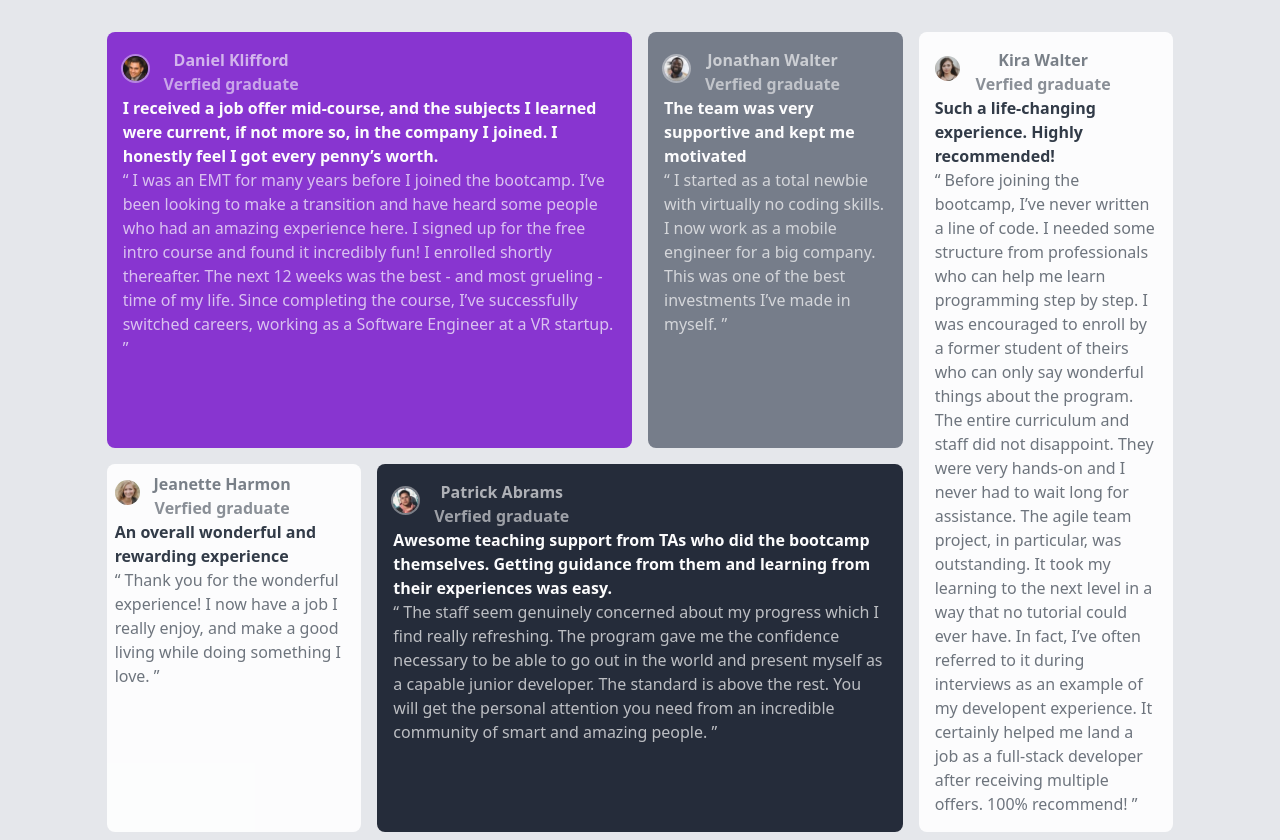
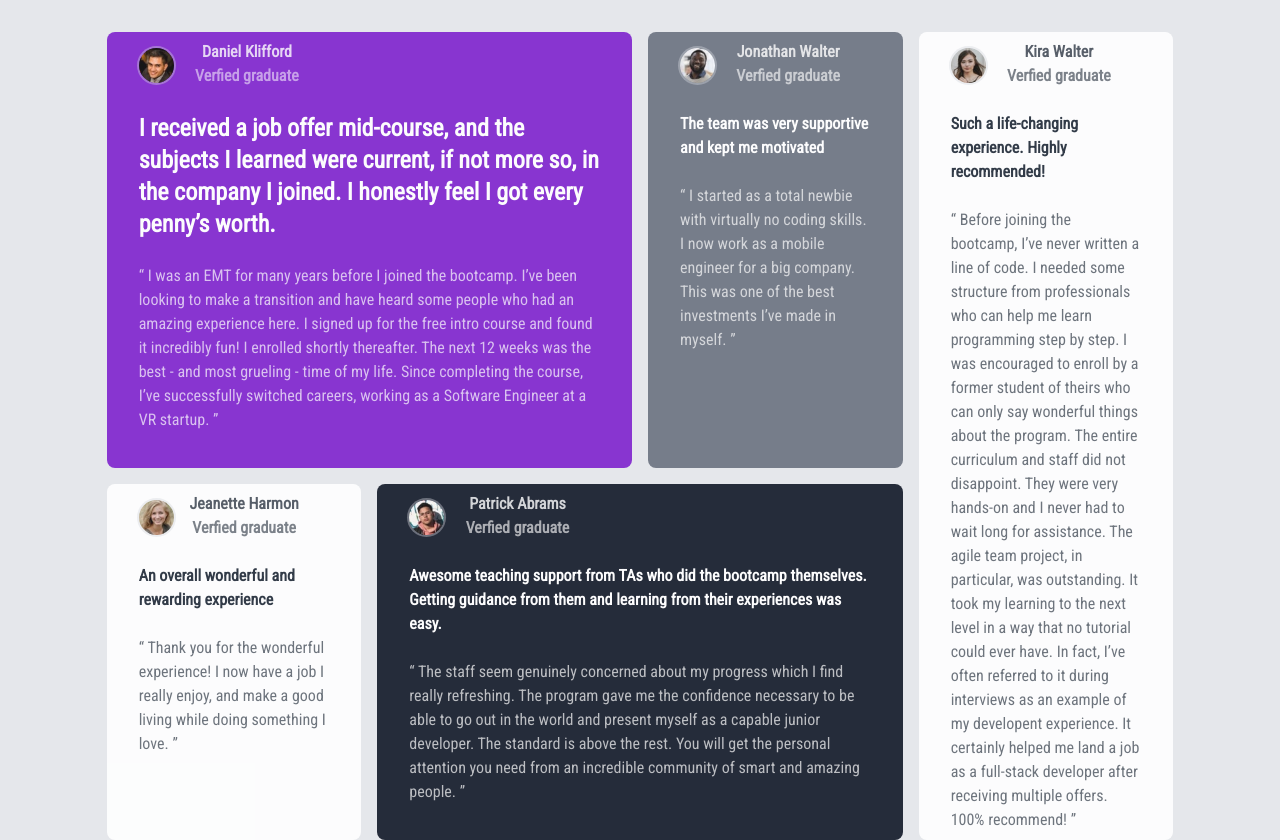
Before and after one commit to bereketli/fronendmentor, a website: page testimonial-grid-tailwind/index.html in a window 1280 px wide. Drawn offline with Linux system fonts and the light colour scheme; a web font is replaced by a local one.

Commit message:
font modification

```diff
--- a/testimonial-grid-tailwind/index.html
+++ b/testimonial-grid-tailwind/index.html
@@ -4,26 +4,29 @@
   <meta charset="UTF-8">
   <meta name="viewport" content="width=device-width, initial-scale=1.0">
   <link href="./dist/output.css" rel=" stylesheet">
+  <link href="https://fonts.googleapis.com/css?family=Font+Name" rel="stylesheet">
+
 </head>
 <body class=" bg-gray-200  ">
 
  <div class=" flex  justify-center items-center ">
-    <div class="sm:w-screen m-auto mt-8 grid md:grid-cols-4 gap-4 md:w-10/12 opacity-90 ">
-        <div class="md:col-span-2  text-white p-4 bg-purple-700 rounded-lg">
+    <div class="sm:w-screen m-auto mt-8 lg:grid grid-cols-4 gap-4 md:w-10/12 font-roboto_condensed opacity-90 ">
+        <div class="lg:col-span-2  text-white py-2 px-8 bg-purple-700 rounded-lg">
             <div class="profile ">
-                <div class="mt-2"> <img class= "img-profile " src= "../images/image-daniel.jpg " alt="Daniel-imagge"></div>
+                <div class="mt-2"> <img class= "img-profile" src= "./images/image-daniel.jpg " alt="Daniel-imagge"></div>
                 <div class=" text-center name">
-                    <h2 class="name">Daniel Klifford</h2>
-                    <span class="opacity-70">Verfied graduate</span>
+                    <h2 class="name ">Daniel Klifford</h2>
+                    <span class="opacity-60">Verfied graduate</span>
 
                 </div>
             </div>
 
-                <p class=" text-left "><span class="mt-2 font-semibold ">I received a job offer mid-course, and the subjects I learned were current, if not more so,
+                <p class=" text-left mt-6 "><span class="mt-2 text-2xl font-semibold ">I received a job offer mid-course, and the subjects I learned were current, if not more so,
                     in the company I joined. I honestly feel I got every penny’s worth.</span>
                     <br>
+                    <br>
 
-                <span class="opacity-70 ">   “ I was an EMT for many years before I joined the bootcamp. I’ve been looking to make a
+                <span class="opacity-70 mt-4">   “ I was an EMT for many years before I joined the bootcamp. I’ve been looking to make a
                     transition and have heard some people who had an amazing experience here. I signed up
                     for the free intro course and found it incredibly fun! I enrolled shortly thereafter.
                     The next 12 weeks was the best - and most grueling - time of my life. Since completing
@@ -33,10 +36,10 @@
 
 
         </div>
-        <div class="bg-gray-500 text-white p-4 rounded-lg">
+        <div class="bg-gray-500 text-white py-2 px-8 rounded-lg">
 
             <div class="profile ">
-                <div class="mt-2"> <img class= "img-profile " src= "../images/image-jonathan.jpg " alt="Daniel-imagge"></div>
+                <div class="mt-2"> <img class= "img-profile " src= "./images/image-jonathan.jpg " alt="Daniel-imagge"></div>
                 <div class=" text-center name">
                     <h2 class="name">Jonathan Walter</h2>
                     <span class="opacity-70">Verfied graduate</span>
@@ -44,7 +47,8 @@
                 </div>
             </div>
 
-                <p class=" text-left "><span class="mt-2 font-semibold ">The team was very supportive and kept me motivated</span>
+                <p class=" text-left mt-6 "><span class="mt-2 font-semibold ">The team was very supportive and kept me motivated</span>
+                    <br>
                     <br>
 
                 <span class="opacity-70 ">   “ I started as a total newbie with virtually no coding skills. I now work as a mobile engineer
@@ -53,10 +57,10 @@
 
 
         </div>
-        <div class="md:row-span-2 p-4 bg-white text-gray-800 rounded-lg">
+        <div class="lg:row-span-2 py-2 px-8 bg-white text-gray-800 rounded-lg">
 
             <div class="profile ">
-                <div class="mt-2"> <img class= "img-profile " src= "../images/image-kira.jpg" alt="Daniel-imagge"></div>
+                <div class="mt-2"> <img class= "img-profile " src= "./images/image-kira.jpg" alt="Daniel-imagge"></div>
                 <div class=" text-center name">
                     <h2 class="name">Kira Walter</h2>
                     <span class="opacity-70">Verfied graduate</span>
@@ -64,7 +68,8 @@
                 </div>
             </div>
 
-                <p class=" text-left "><span class="mt-2 font-semibold "> Such a life-changing experience. Highly recommended!</span>
+                <p class=" text-left mt-6 "><span class="mt-2 font-semibold "> Such a life-changing experience. Highly recommended!</span>
+                    <br>
                     <br>
 
                 <span class="opacity-70 ">  “ Before joining the bootcamp, I’ve never written a line of code. I needed some structure from
@@ -79,11 +84,11 @@
 
 
         </div>
-        <div class="bg-white p-2 text-gray-800 rounded-lg">
+        <div class="bg-white py-2 px-8 text-gray-800 rounded-lg">
 
 
             <div class="profile ">
-                <div class="mt-2"> <img class= "img-profile " src= "../images/image-jeanette.jpg" alt="Daniel-imagge"></div>
+                <div class="mt-2"> <img class= "img-profile " src= "./images/image-jeanette.jpg" alt="Daniel-imagge"></div>
                 <div class=" text-center name">
                     <h2 class="name">Jeanette Harmon</h2>
                     <span class="opacity-70">Verfied graduate</span>
@@ -91,7 +96,8 @@
                 </div>
             </div>
 
-                <p class=" text-left "><span class="mt-2 font-semibold ">   An overall wonderful and rewarding experience</span>
+                <p class=" text-left mt-6 "><span class="mt-2 font-semibold ">   An overall wonderful and rewarding experience</span>
+                    <br>
                     <br>
 
                 <span class="opacity-70 ">   “ Thank you for the wonderful experience! I now have a job I really enjoy, and make a good living
@@ -99,11 +105,11 @@
                   </span></p>
 
         </div>
-        <div class="bg-gray-900 p-4 text-white md:col-span-2 rounded-lg">
+        <div class="bg-gray-900 py-2 px-8 text-white lg:col-span-2 rounded-lg">
 
 
             <div class="profile ">
-                <div class="mt-2"> <img class= "img-profile " src= "../images/image-patrick.jpg" alt="Daniel-imagge"></div>
+                <div class="mt-2"> <img class= "img-profile " src= "./images/image-patrick.jpg" alt="Daniel-imagge"></div>
                 <div class=" text-center name">
                     <h2 class="name">Patrick Abrams</h2>
                     <span class="opacity-70">Verfied graduate</span>
@@ -111,8 +117,9 @@
                 </div>
             </div>
 
-                <p class=" text-left "><span class="mt-2 font-semibold "> Awesome teaching support from TAs who did the bootcamp themselves. Getting guidance from them and
+                <p class=" text-left mt-6 "><span class="mt-2 font-semibold "> Awesome teaching support from TAs who did the bootcamp themselves. Getting guidance from them and
                     learning from their experiences was easy.</span>
+                    <br>
                     <br>
 
                 <span class="opacity-70 "> “ The staff seem genuinely concerned about my progress which I find really refreshing. The program
--- a/testimonial-grid-tailwind/src/input.css
+++ b/testimonial-grid-tailwind/src/input.css
@@ -1,17 +1,21 @@
+
+@import url('https://fonts.googleapis.com/css?family=Roboto+Condensed&display=swap');
+
 @tailwind base;
 @tailwind components;
 
 
 @tailwind utilities;
 @layer components{
-    .img-profile{
-    @apply w-25px h-25px ring ring-2 ring-white ring-opacity-40 rounded-full
+.img-profile{
+@apply w-25px  ring-gray-300 ring-opacity-40 ring-2 rounded-full
 }
+
 .profile{
-    @apply w-44  flex justify-between
+    @apply w-40 flex justify-between
 }
 .name{
-    @apply opacity-80 font-semibold
+    @apply opacity-90 font-semibold
 }
 
 
--- a/testimonial-grid-tailwind/tailwind.config.js
+++ b/testimonial-grid-tailwind/tailwind.config.js
@@ -4,8 +4,13 @@ module.exports = {
   theme: {
     extend: {
       spacing:{
-        "25px":"25px",
-      }
+        "25px":"35px",
+      },
+
+      fontFamily:{
+        roboto_condensed: ['Roboto Condensed', 'Arial', 'sans-serif'],
+      },
+
     },
   },
   plugins: [],
```
Also changed, not shown: testimonial-grid-tailwind/package.json (+5 -2 lines), testimonial-grid-tailwind/dist/output.css, 1 other file.
